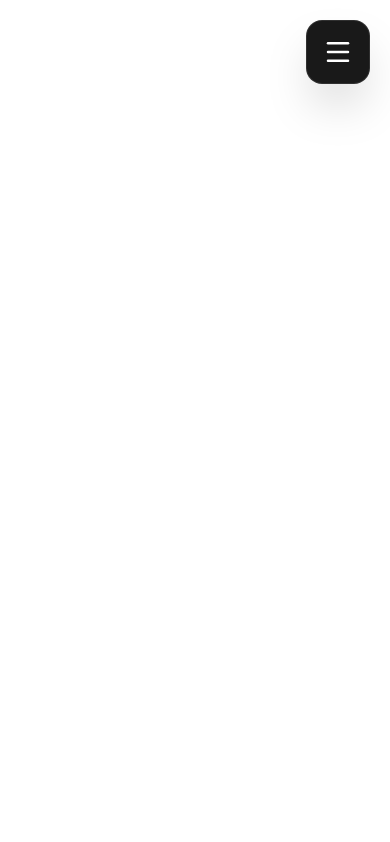
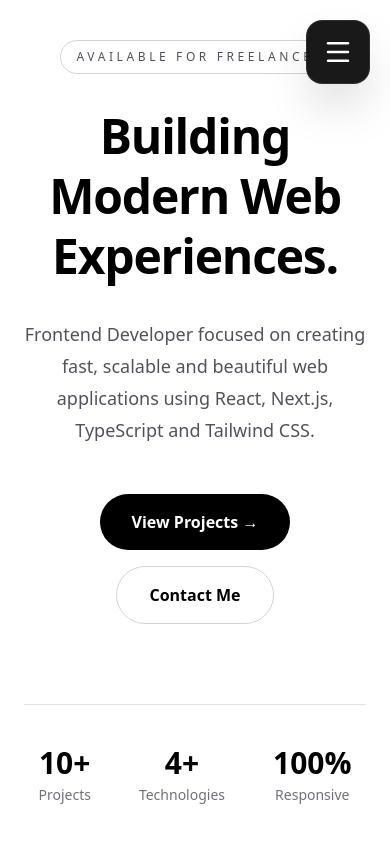
Before and after one commit to Masoud2025/Devfolio, a Next.js app: page / in a window 390 px wide. Built offline with nearby package versions, Linux system fonts and the light colour scheme.

Commit message:
feat: add responsive hero section with call-to-action

```diff
--- /dev/null
+++ b/app/components/sections/Hero.tsx
@@ -0,0 +1,62 @@
+export default function Hero() {
+  return (
+    <section className="flex min-h-screen items-center justify-center px-6">
+      <div className="mx-auto max-w-5xl text-center">
+        {/* Badge */}
+        <span className="inline-flex items-center rounded-full border border-zinc-300 px-4 py-2 text-xs font-medium uppercase tracking-[0.3em] text-zinc-600">
+          Available for Freelance
+        </span>
+
+        {/* Title */}
+        <h1 className="mt-8 text-5xl font-black leading-tight tracking-tight text-black sm:text-6xl lg:text-8xl">
+          Building
+          <br />
+          Modern Web
+          <br />
+          Experiences.
+        </h1>
+
+        {/* Description */}
+        <p className="mx-auto mt-8 max-w-2xl text-lg leading-8 text-zinc-600">
+          Frontend Developer focused on creating fast, scalable and beautiful
+          web applications using React, Next.js, TypeScript and Tailwind CSS.
+        </p>
+
+        {/* CTA */}
+        <div className="mt-12 flex flex-col items-center justify-center gap-4 sm:flex-row">
+          <a
+            href="#projects"
+            className="rounded-full bg-black px-8 py-4 font-semibold text-white transition hover:scale-105 hover:bg-zinc-900"
+          >
+            View Projects →
+          </a>
+
+          <a
+            href="#contact"
+            className="rounded-full border border-zinc-300 px-8 py-4 font-semibold text-black transition hover:border-black"
+          >
+            Contact Me
+          </a>
+        </div>
+
+        {/* Stats */}
+        <div className="mt-20 flex flex-wrap items-center justify-center gap-12 border-t border-zinc-200 pt-10">
+          <div>
+            <h3 className="text-3xl font-bold text-black">10+</h3>
+            <p className="mt-1 text-sm text-zinc-500">Projects</p>
+          </div>
+
+          <div>
+            <h3 className="text-3xl font-bold text-black">4+</h3>
+            <p className="mt-1 text-sm text-zinc-500">Technologies</p>
+          </div>
+
+          <div>
+            <h3 className="text-3xl font-bold text-black">100%</h3>
+            <p className="mt-1 text-sm text-zinc-500">Responsive</p>
+          </div>
+        </div>
+      </div>
+    </section>
+  );
+}
--- a/app/page.tsx
+++ b/app/page.tsx
@@ -1,9 +1,11 @@
 import Navbar from "./components/layout/Navbar";
+import HeroCTA from "./components/sections/Hero";
 
 export default function Home() {
   return (
-    <>
+    <section className="flex justify-center items-center">
       <Navbar />
-    </>
+      <HeroCTA/>
+    </section>
   );
 }
```
